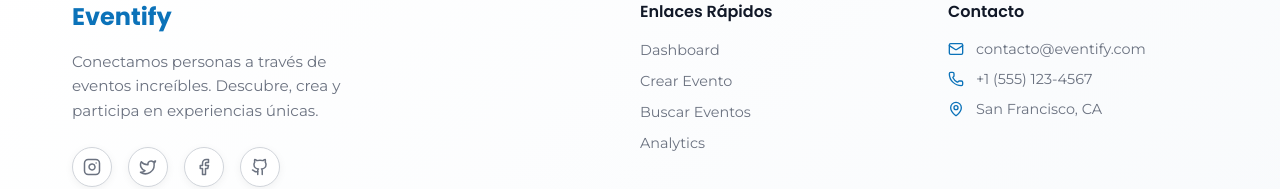
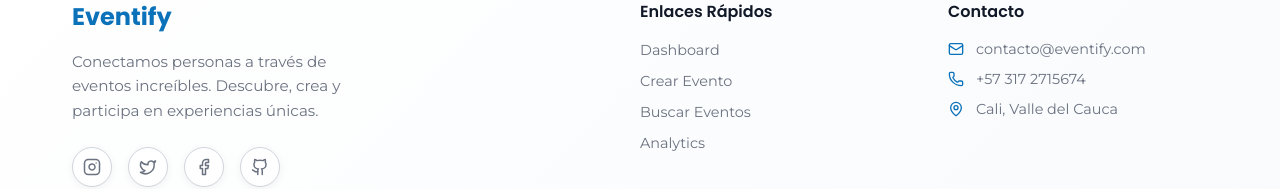
Before and after one commit to samuelArenas2005/Eventify-Project, a React (Vite) app in the folder frontend/: page /login in a window 1280 px wide. Shown: the part 923-1112 px from the top of the page. Built offline with nearby package versions, Linux system fonts and the light colour scheme; no server answers.

Commit message:
Añade mostrar la cedula para usuarios 'externos'
Añade mejor informacion en el footer

```diff
--- a/frontend/src/components/layout/Footer.jsx
+++ b/frontend/src/components/layout/Footer.jsx
@@ -82,11 +82,11 @@ const Footer = () => {
               </div>
               <div className={styles.contactItem}>
                 <Phone size={16} />
-                <span>+1 (555) 123-4567</span>
+                <span>+57 317 2715674</span>
               </div>
               <div className={styles.contactItem}>
                 <MapPin size={16} />
-                <span>San Francisco, CA</span>
+                <span>Cali, Valle del Cauca</span>
               </div>
             </div>
           </div>
--- a/frontend/src/pages/Dashboard/Dashboard.jsx
+++ b/frontend/src/pages/Dashboard/Dashboard.jsx
@@ -134,7 +134,7 @@ const UserProfileDashboard = ({ user }) => {
               <h1>{FullName}</h1>
               <div className={styles.profileTags}>
                 <span className={styles.roleTag}>{user.rol}</span>
-                <span className={styles.codeTag}>{user.codigo}</span>
+                <span className={styles.codeTag}>{user.codigo || user.cedula}</span>
               </div>
             </div>
             <div className={styles.profileDetails}>
```
Also changed, not shown: 1 other file (tests, documents, lock files or other folders).
